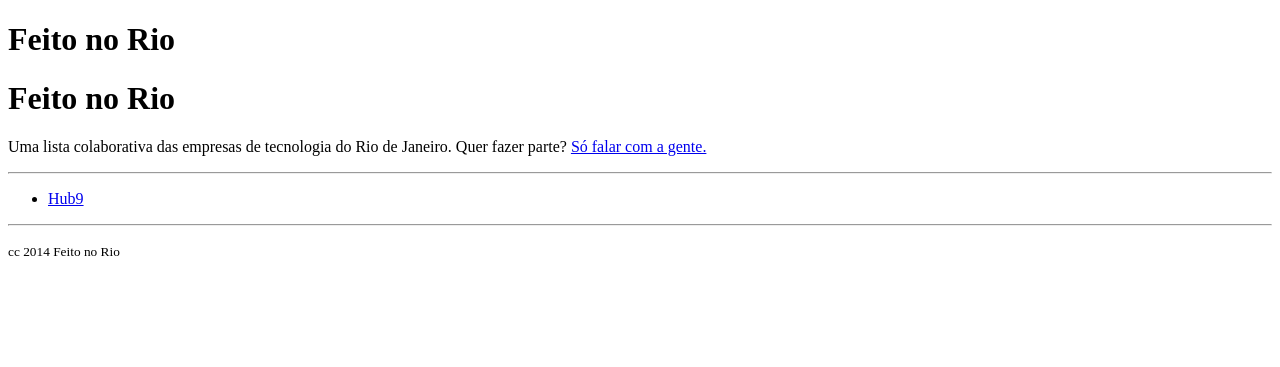
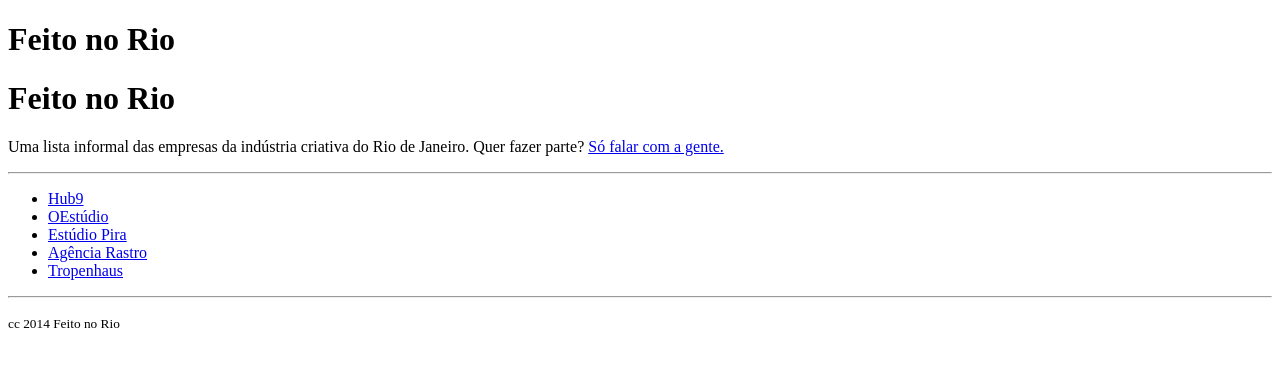
Before and after one commit to dfosco/feitonorio, a Jekyll site: the page built from index.md, in a window 1280 px wide. Shown: the top 367 px of the page. Built offline with Jekyll 4.4.1, drawn with Linux system fonts in a browser that asks for light colours; nearby versions of some CDN libraries; library files that are not in the unit come from our copies.

Commit message:
Copy changed Added some companies to the list

```diff
--- a/index.md
+++ b/index.md
@@ -1,12 +1,16 @@
 ---
 layout: page
 title: Feito no Rio
-tagline: Uma lista das empresas de tecnologia do Rio de Janeiro
+tagline: Uma lista das empresas da indústria criativa do Rio de Janeiro
 ---
 {% include JB/setup %}
 
-Uma lista colaborativa das empresas de tecnologia do Rio de Janeiro. Quer fazer parte? [Só falar com a gente.](mailto:daniel@hub9.co)
+Uma lista informal das empresas da indústria criativa do Rio de Janeiro. Quer fazer parte? [Só falar com a gente.](mailto:daniel@hub9.co)
 
 ---
 
   - [Hub9](https://www.facebook.com/hub9.co)
+  - [OEstúdio](http://oestudio.com.br/)
+  - [Estúdio Pira](http://estudiopira.com/)
+  - [Agência Rastro](http://agenciarastro.com.br/)
+  - [Tropenhaus](tropenhaus.com.br)
```
